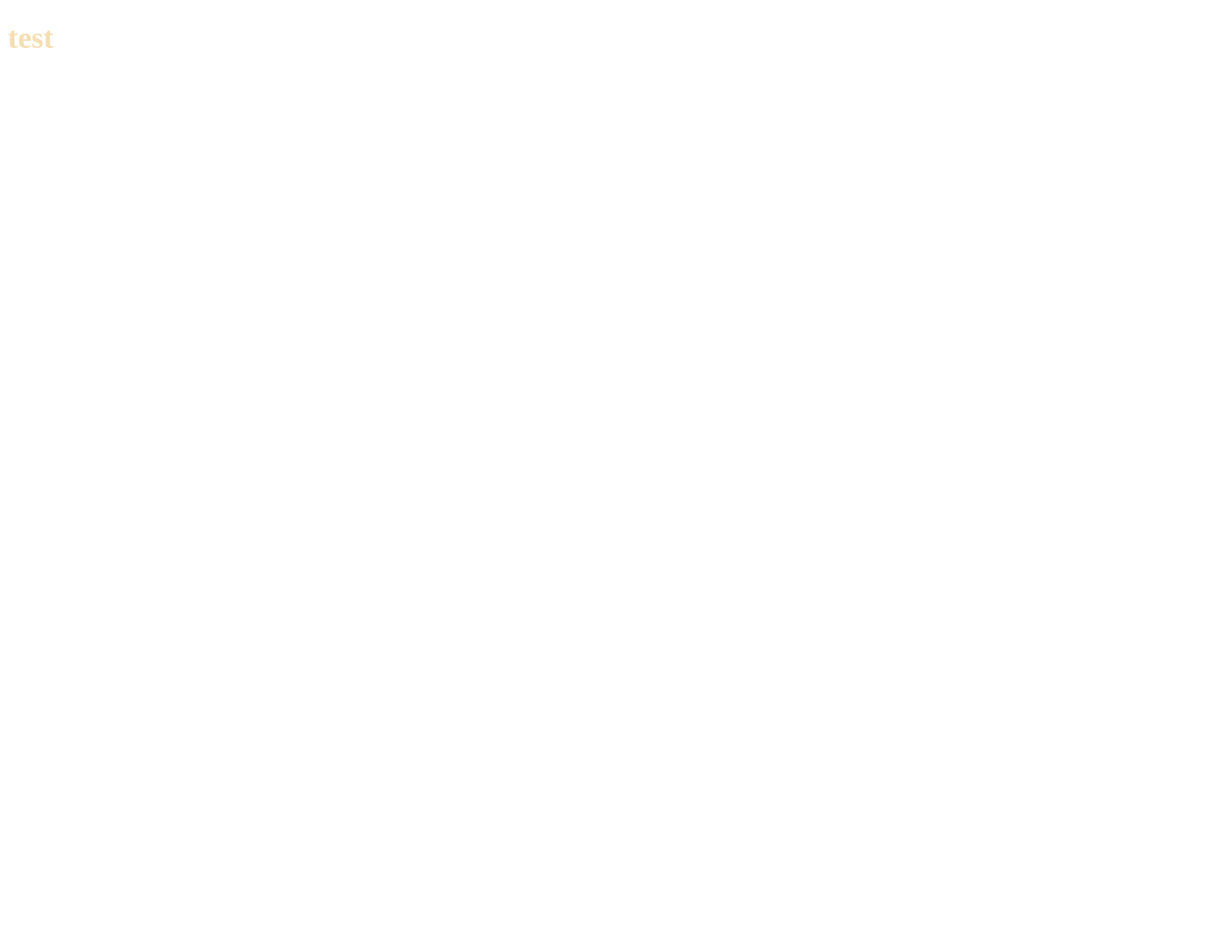
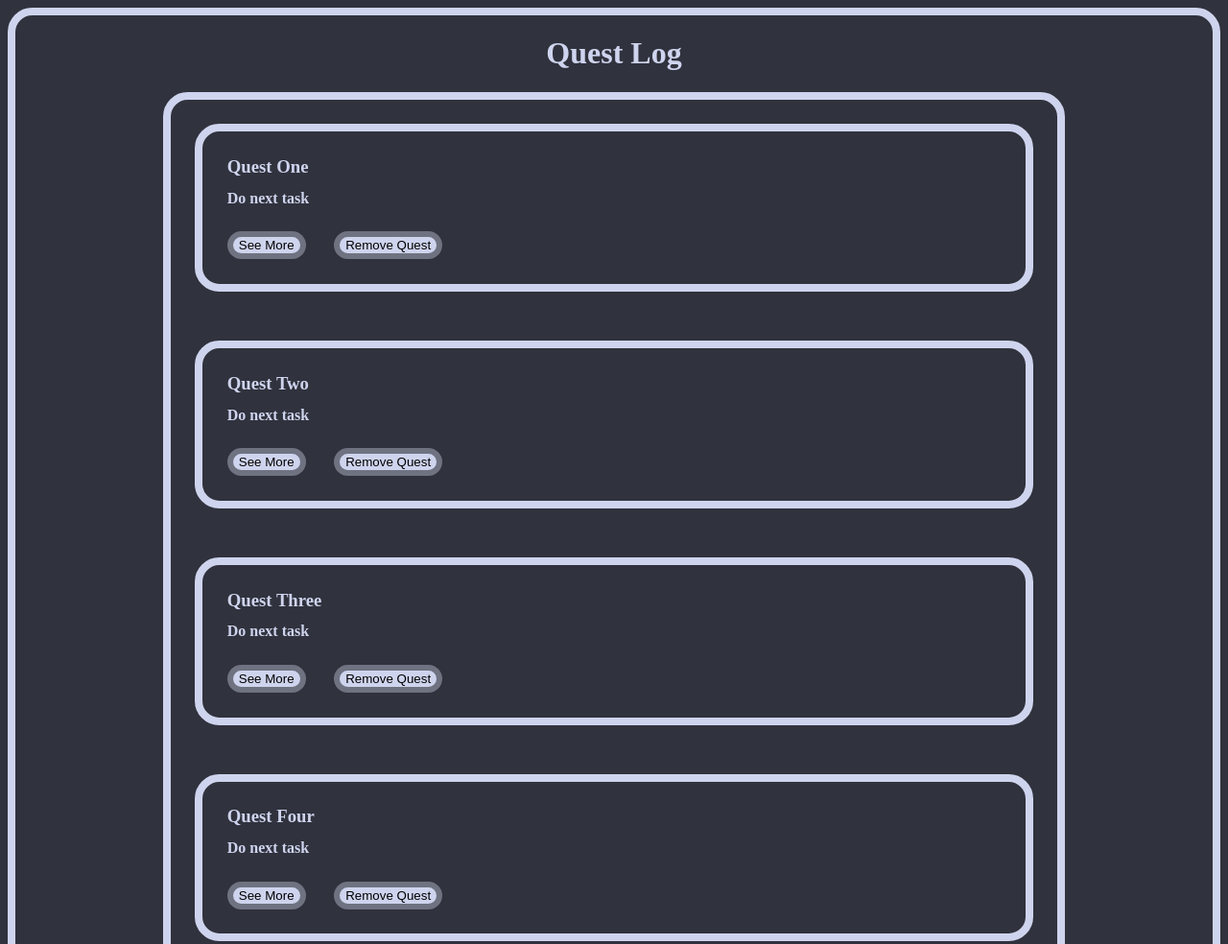
Before and after one commit to coyote-london/toDoListOdinProject, a website built with webpack: page dist/index.html in a window 1280 px wide. Shown: the top 984 px of the page at 96% size. Before the commit the page ends 800 px from the top, so only its background shows below. Built offline with Linux system fonts and the light colour scheme.

Commit message:
Style css on hardcoded html

```diff
--- a/src/index.js
+++ b/src/index.js
@@ -1,7 +1 @@
 import css from './style.css';
-
-const content = document.getElementById('content');
-const test = document.createElement('h1');
-test.id = 'test';
-test.innerHTML= 'test';
-content.appendChild(test);
--- a/src/style.css
+++ b/src/style.css
@@ -1,3 +1,48 @@
-#test {
-    color: red;
+body {
+    background-color: rgb(48, 50, 61);
 }
+
+.questName,
+.nextTask {
+    margin: 1vw;
+}
+
+#questContainer {
+    background-color: rgb(48, 50, 61);
+    border: .7vw solid rgb(207, 212, 238);
+    border-radius: 2vw;
+    display: flex;
+    flex-direction: column;
+    align-items: flex-start;
+    justify-content: flex-start;
+    min-width: 70vw;
+}
+
+#homePage {
+    display: flex;
+    flex-direction: column;
+    align-items: center;
+    justify-content: center;
+    background-color: rgb(48, 50, 61);
+    border: .7vw solid rgb(207, 212, 238);
+    border-radius: 2vw;
+    color: rgb(207, 212, 238);
+}
+
+
+
+.quest {
+    background-color: rgb(48, 50, 61);
+    border: .7vw solid rgb(207, 212, 238);
+    border-radius: 2vw;
+    margin: 2vw;
+    padding: 1vw;
+    min-width: 65vw;
+}
+
+button {
+    background-color: rgb(207, 212, 238);
+    border: .5vw solid rgb(111, 114, 128);
+    border-radius: 1.5vw;
+    margin: 1vw;
+}
```
Also changed, not shown: dist/bundle.js, dist/index.html.
